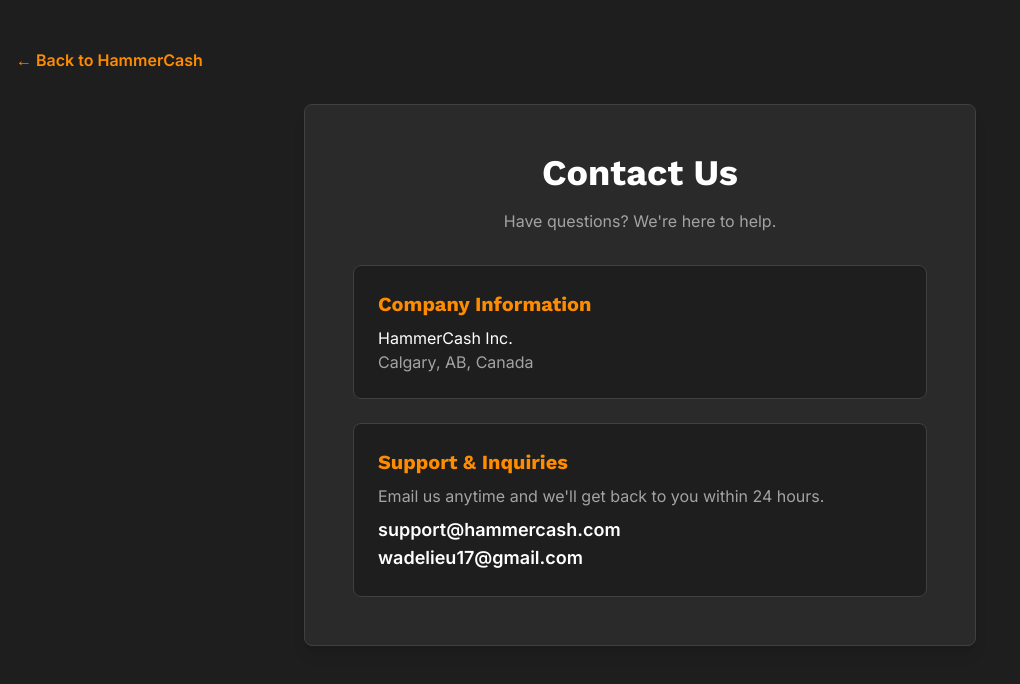
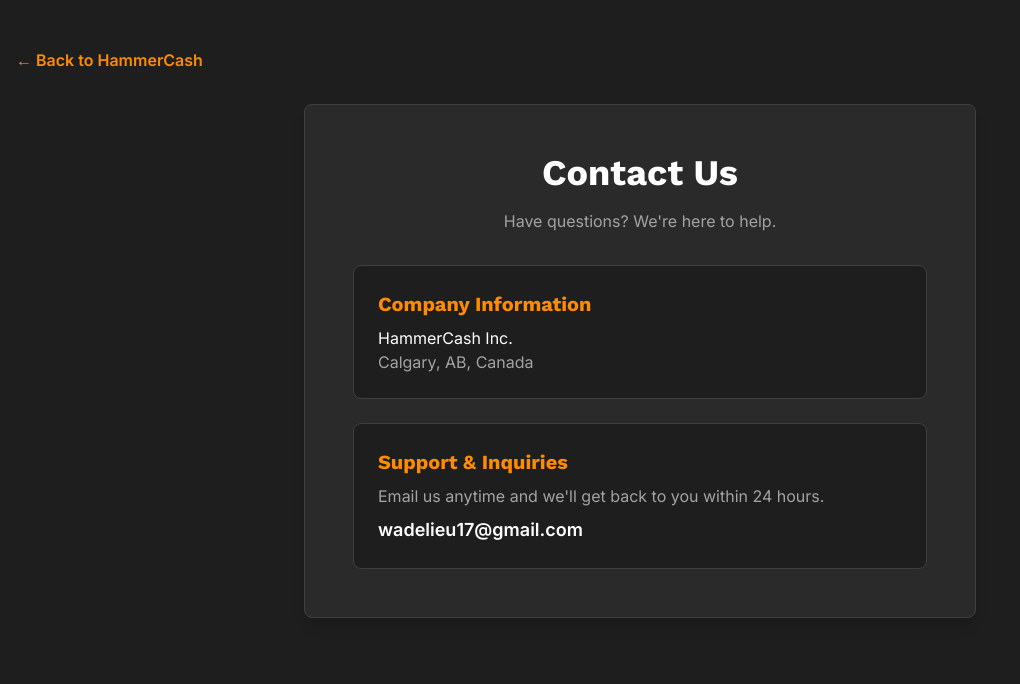
Before and after one commit to wadest308/hammercash-landingpage, a React (Vite) app: page /contact in a window 1280 px wide. Shown: the top 684 px of the page, without its empty margins (0-1020 px from the left). Built offline with nearby package versions, Linux system fonts and the light colour scheme.

Commit message:
feat: standardize contact email to wadelieu17@gmail.com

```diff
--- a/src/Contact.jsx
+++ b/src/Contact.jsx
@@ -22,12 +22,10 @@
             <div className="bg-[#1e1e1e] p-6 rounded-lg border border-neutral-700">
               <h2 className="font-headline text-xl font-bold text-[#FF8C00] mb-2">Support & Inquiries</h2>
               <p className="text-neutral-400">Email us anytime and we'll get back to you within 24 hours.</p>
-              <a href="mailto:support@hammercash.com" className="text-white hover:text-[#FF8C00] font-bold text-lg mt-2 block">
-                support@hammercash.com
-              </a>
-              <a href="mailto:wadelieu17@gmail.com" className="text-white hover:text-[#FF8C00] font-bold text-lg block">
+              <a href="mailto:wadelieu17@gmail.com" className="text-white hover:text-[#FF8C00] font-bold text-lg mt-2 block">
                 wadelieu17@gmail.com
               </a>
+
             </div>
           </div>
         </div>
--- a/src/Footer.jsx
+++ b/src/Footer.jsx
@@ -10,7 +10,7 @@
         </p>
         <div className="font-body text-white/60 text-sm leading-relaxed mt-2">
           <p>Calgary, AB, Canada</p>
-          <p>support@hammercash.com</p>
+          <p>wadelieu17@gmail.com</p>
           <p className="mt-4">© 2026 HammerCash Inc.</p>
         </div>
       </div>
```
